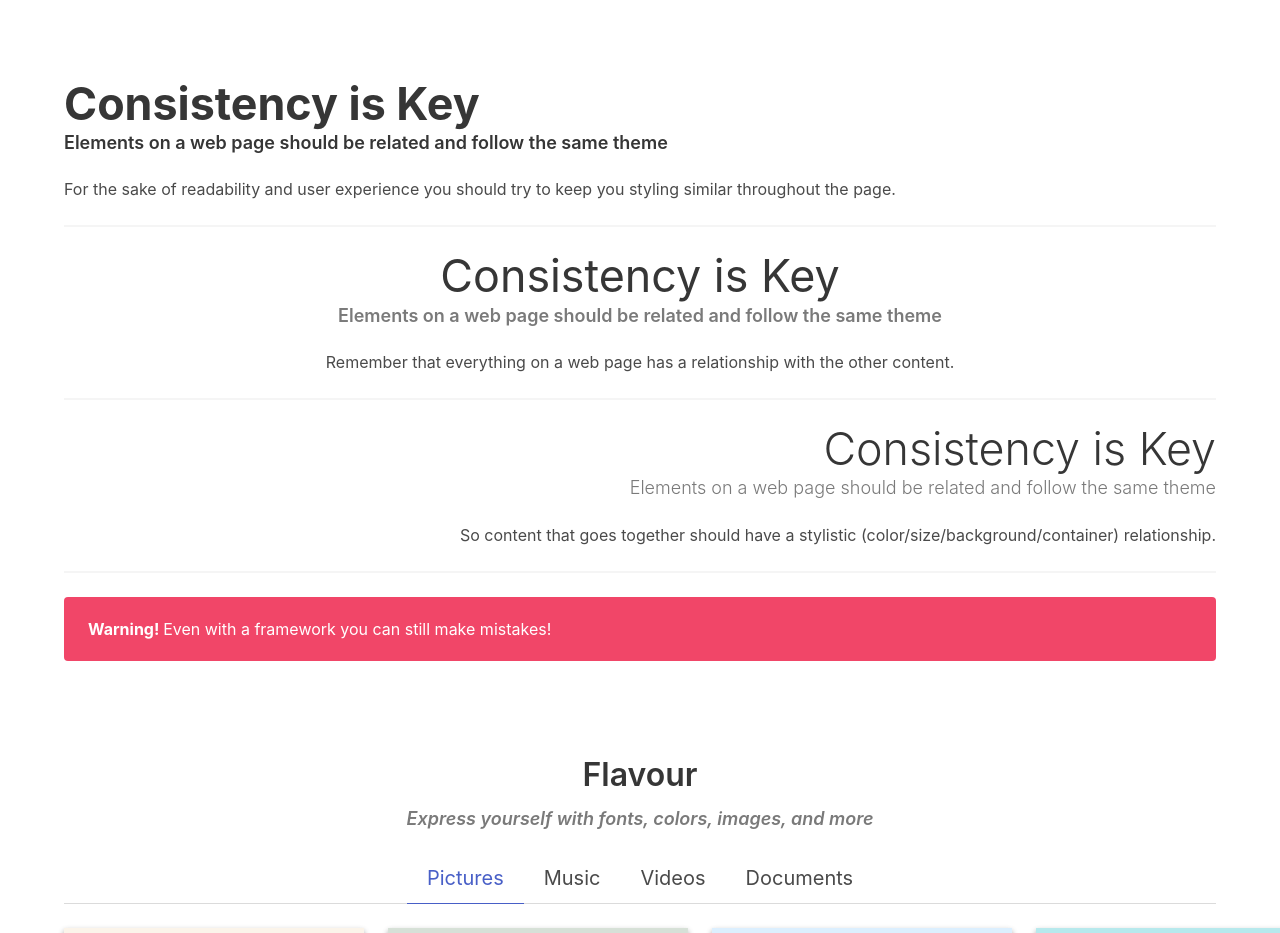
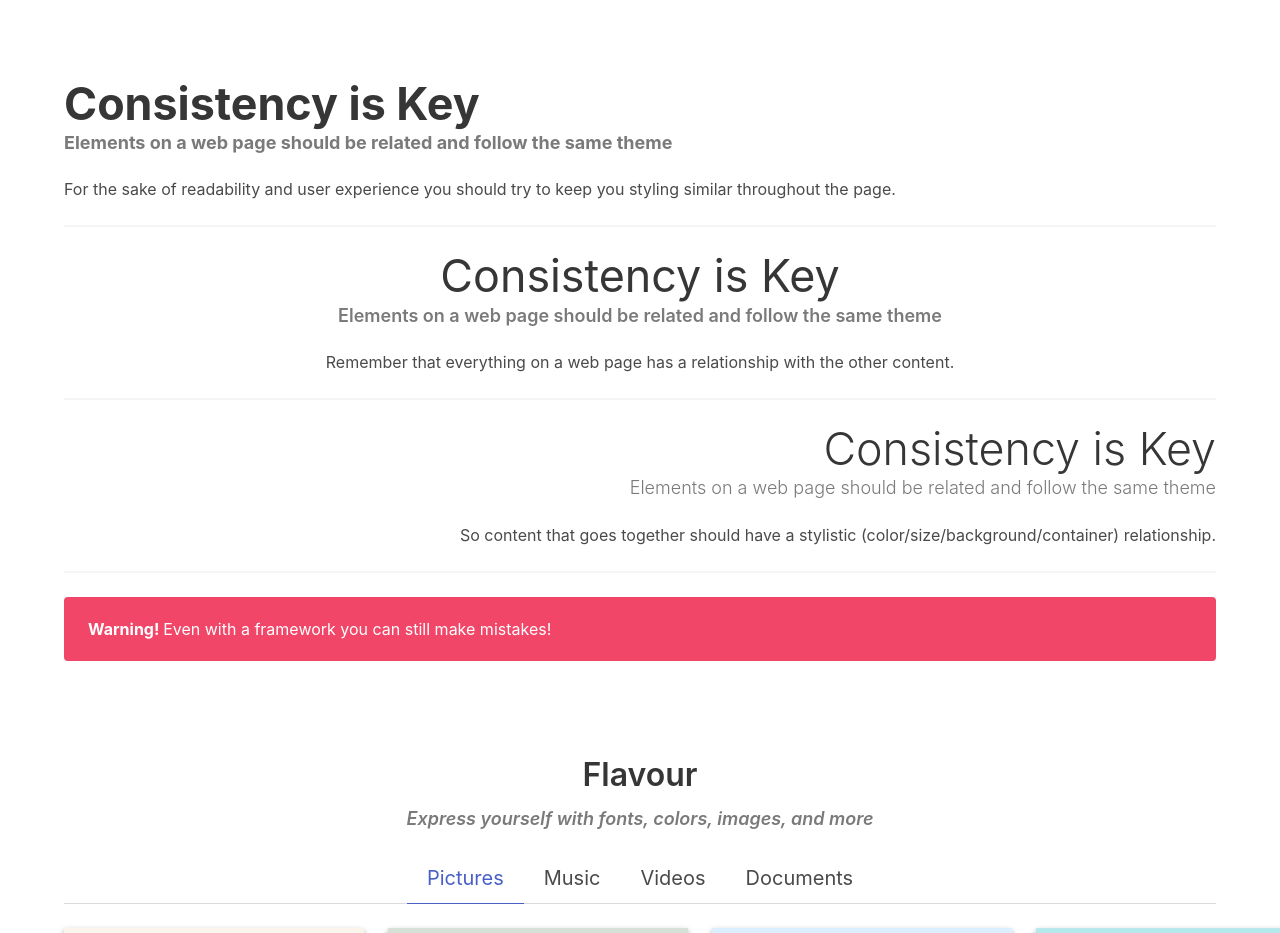
Before and after one commit to jdmar3-comp426/a02-jblovett, a website: page index.html in a window 1280 px wide. Shown: the part 1300-2233 px from the top of the page. Drawn offline with nearby package versions, Linux system fonts and the light colour scheme; a web font is replaced by a local one.

Commit message:
has-text-weight bold

```diff
--- a/index.html
+++ b/index.html
@@ -58,7 +58,7 @@
     <div class="container">
         <div class="content">
             <h1 class="title has-text-weight-bold">Consistency is Key</h1>
-            <h5 class="subtitle">Elements on a web page should be related and follow the same theme</h5>
+            <h5 class="subtitle has-text-grey has-text-weight-bold">Elements on a web page should be related and follow the same theme</h5>
             <p>
 	    	For the sake of readability and user experience you should try to keep you styling similar throughout the page.
 	    </p>
```
